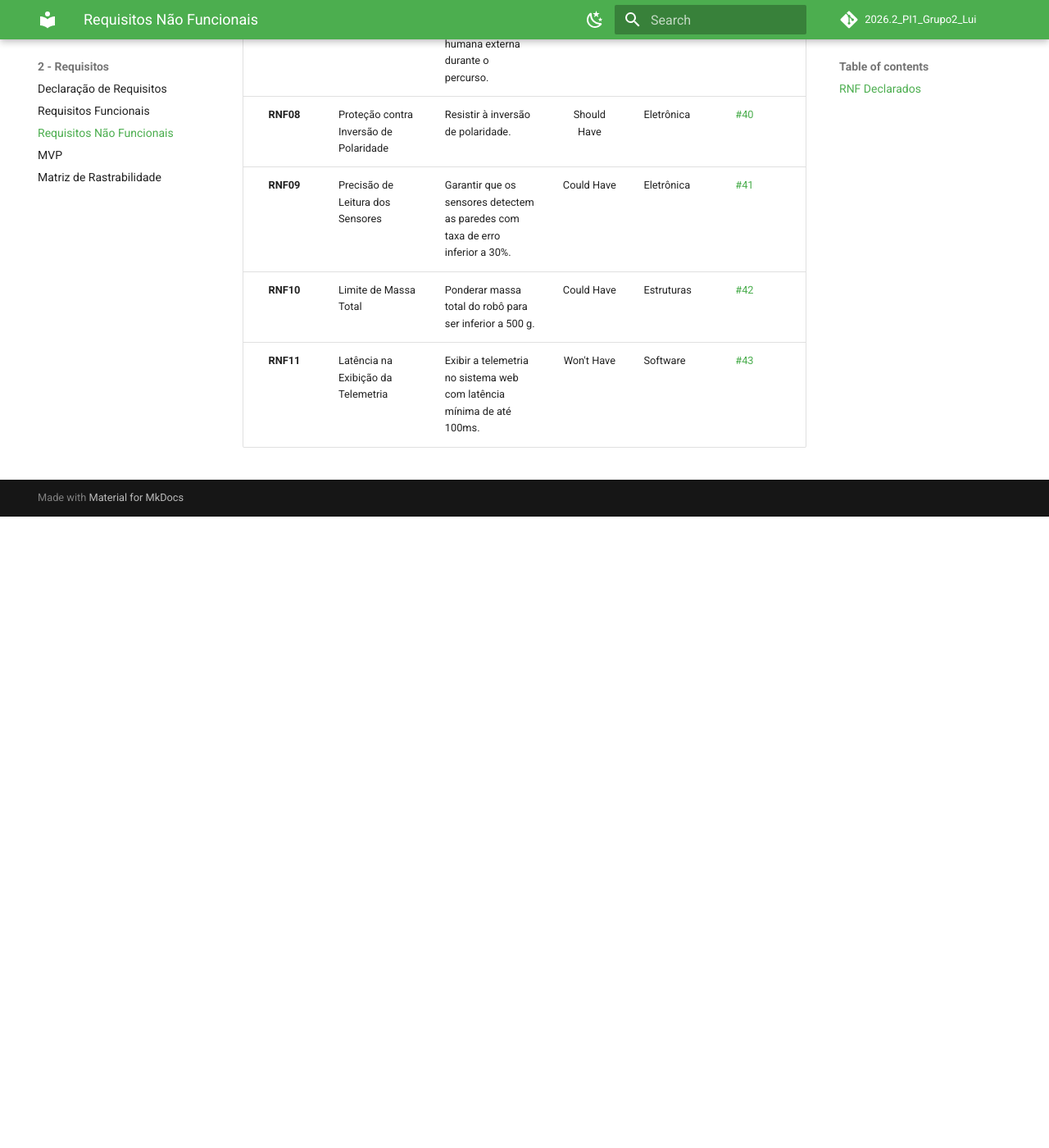
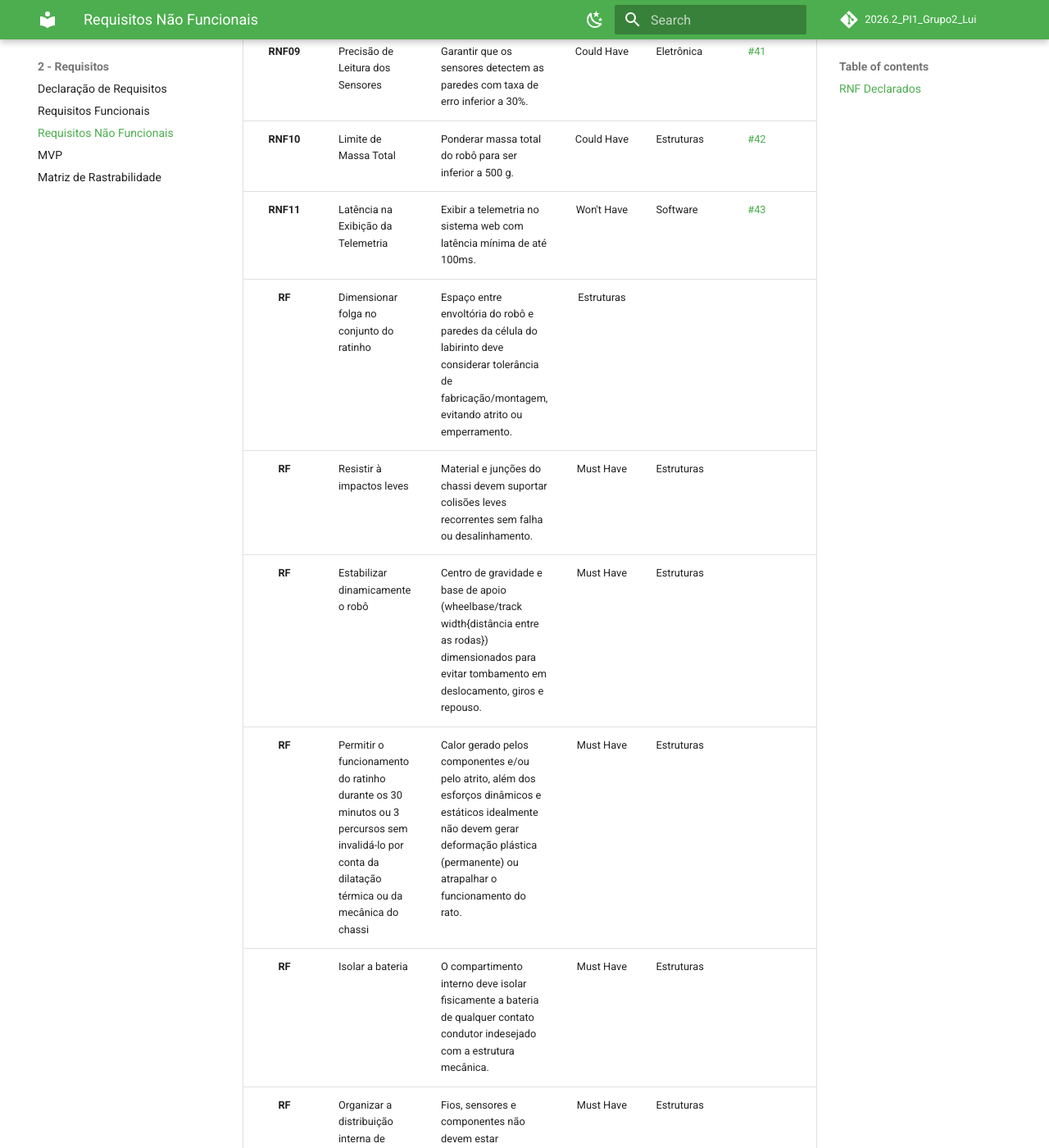
Before and after one commit to fcte-pi1/2026.2_PI1_Grupo2_Lui, an MkDocs documentation site: the page built from docs/2 - Requisitos/RNF.md, in a window 1280 px wide and 1400 px high, scrolled down 1451 px. Shown: the whole window at 82% size. Built offline with MkDocs 1.6.1 and Material for MkDocs 9.7.7, drawn with Linux system fonts in a browser that asks for light colours; comment, search, counter and statistics services are not loaded; before the commit the page ends 2081 px from its top, so only the background shows below that; some of the changed text lies outside the part shown.

Commit message:
fix: adiciona RF e RNF novos da estrutura

```diff
--- a/docs/2 - Requisitos/RNF.md
+++ b/docs/2 - Requisitos/RNF.md
@@ -19,3 +19,13 @@ Requisitos não funcionais não possuem em seu escopo o tratamento dos serviços
 | **RNF09** | Precisão de Leitura dos Sensores | Garantir que os sensores detectem as paredes com taxa de erro inferior a 30%. | Could Have | Eletrônica | [#41](https://github.com/fcte-pi1/2026.2_PI1_Grupo2_Lui/issues/41) |
 | **RNF10** | Limite de Massa Total | Ponderar massa total do robô para ser inferior a 500 g. | Could Have | Estruturas | [#42](https://github.com/fcte-pi1/2026.2_PI1_Grupo2_Lui/issues/42) |
 | **RNF11** | Latência na Exibição da Telemetria | Exibir a telemetria no sistema web com latência mínima de até 100ms. | Won't Have | Software | [#43](https://github.com/fcte-pi1/2026.2_PI1_Grupo2_Lui/issues/43) |
+| **RF** | Dimensionar folga no conjunto do ratinho | Espaço entre envoltória do robô e paredes da célula do labirinto deve considerar tolerância de fabricação/montagem, evitando atrito ou emperramento. | Estruturas |  |
+| **RF** | Resistir à impactos leves | Material e junções do chassi devem suportar colisões leves recorrentes sem falha ou desalinhamento. | Must Have | Estruturas |  |
+| **RF** | Estabilizar dinamicamente o robô | Centro de gravidade e base de apoio (wheelbase/track width{distância entre as rodas}) dimensionados para evitar tombamento em deslocamento, giros e repouso. | Must Have | Estruturas |  |
+| **RF** |Permitir o funcionamento do ratinho durante os 30 minutos ou 3 percursos sem invalidá-lo por conta da dilatação térmica ou da mecânica do chassi  | Calor gerado pelos componentes e/ou pelo atrito, além dos esforços dinâmicos e estáticos idealmente não devem gerar deformação plástica (permanente) ou atrapalhar o funcionamento do rato. | Must Have | Estruturas |  |
+| **RF** | Isolar a bateria | O compartimento interno deve isolar fisicamente a bateria de qualquer contato condutor indesejado com a estrutura mecânica. | Must Have | Estruturas |  |
+| **RF** | Organizar a distribuição interna de componentes | Fios, sensores e componentes não devem estar suscetíveis a interferência entre si de forma indesejada. | Must Have | Estruturas |  |
+| **RF** | Passar comunicação livremente | Região do módulo de telemetria livre de blindagem por material condutor. | Must Have | Estruturas |  |
+| **RF** | Tracionar a roda | Rodas com material/perfil que maximizem aderência, minimizando derrapagem e erro odométrico. | Must Have | Estruturas |  |
+| **RF** | Operar em ambiente controlado | O robô deve sempre ser utilizado/testado em um ambiente controlado. | Must Have | Estruturas |  |
+| **RF** | Distribuir massa de forma que não deve ultrapassar 500g | Distribuição de massa entre chassi, invólucro e elementos estruturais mantendo o total do robô abaixo de 500 g.  | Could Have | Estruturas |  |
```
Also changed, not shown: docs/2 - Requisitos/RF.md (+8 -0 lines).
